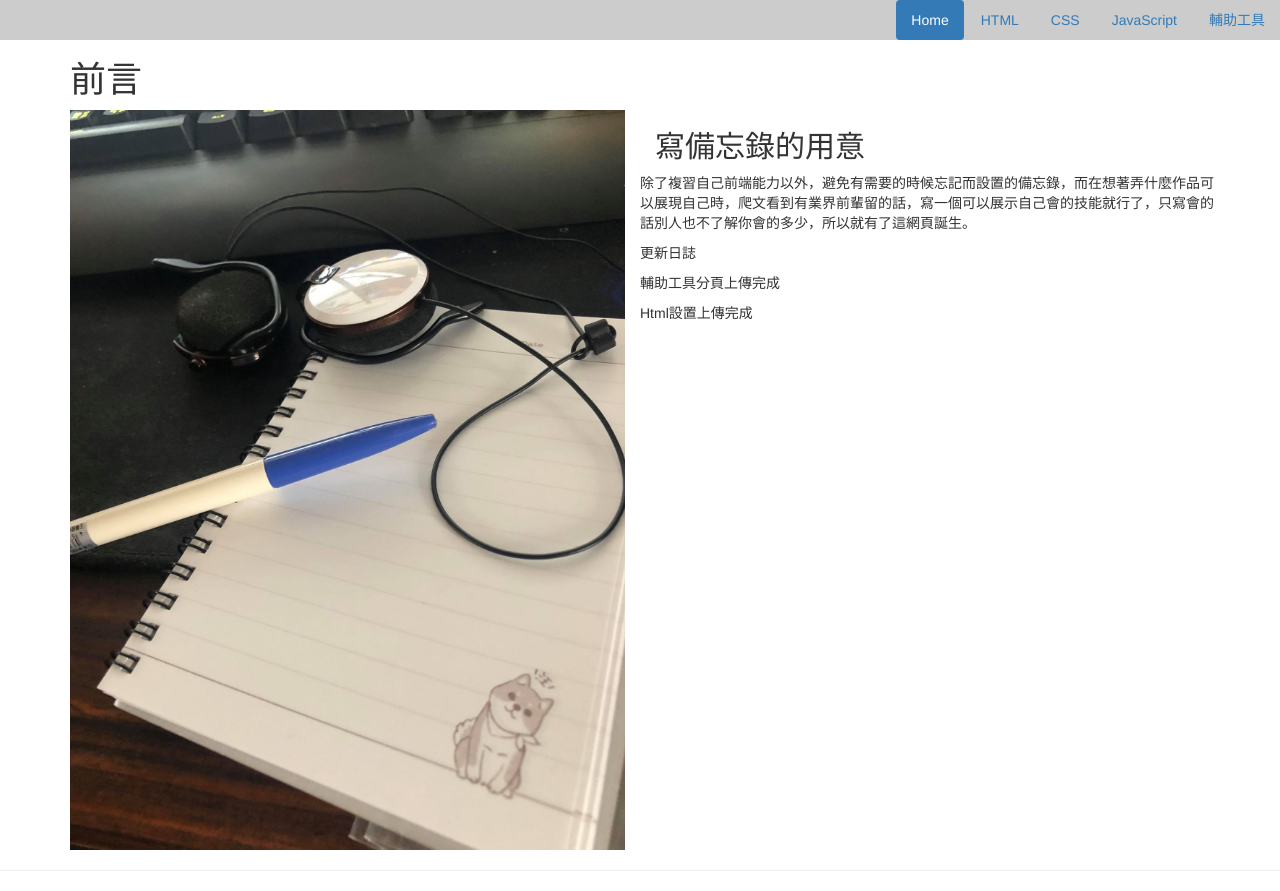
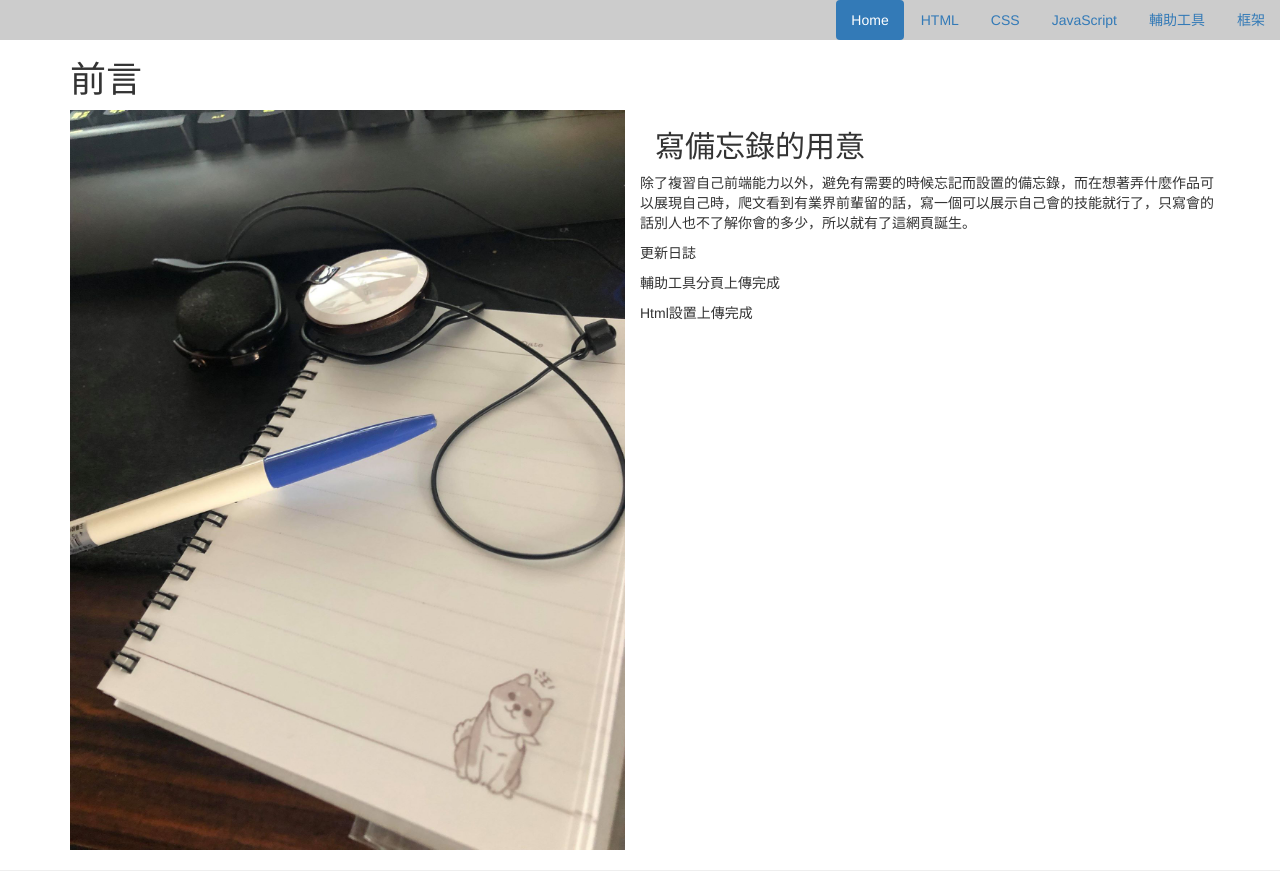
Before and after one commit to yutafu/Memorandum, a plain HTML site: page index.html in a window 1280 px wide. Drawn offline with Linux system fonts and the light colour scheme.

Commit message:
Update index.html

```diff
--- a/index.html
+++ b/index.html
@@ -30,6 +30,7 @@
 				<li><a href="#">CSS</a></li>
 				<li><a href="#">JavaScript</a></li>
 				<li><a href="https://yutafu.github.io/Memorandum.sup/">輔助工具</a></li>
+				<li><a href="https://yutafu.github.io/poke/">框架</a></li>
 			</ul>
 	  	</nav>
 
```
